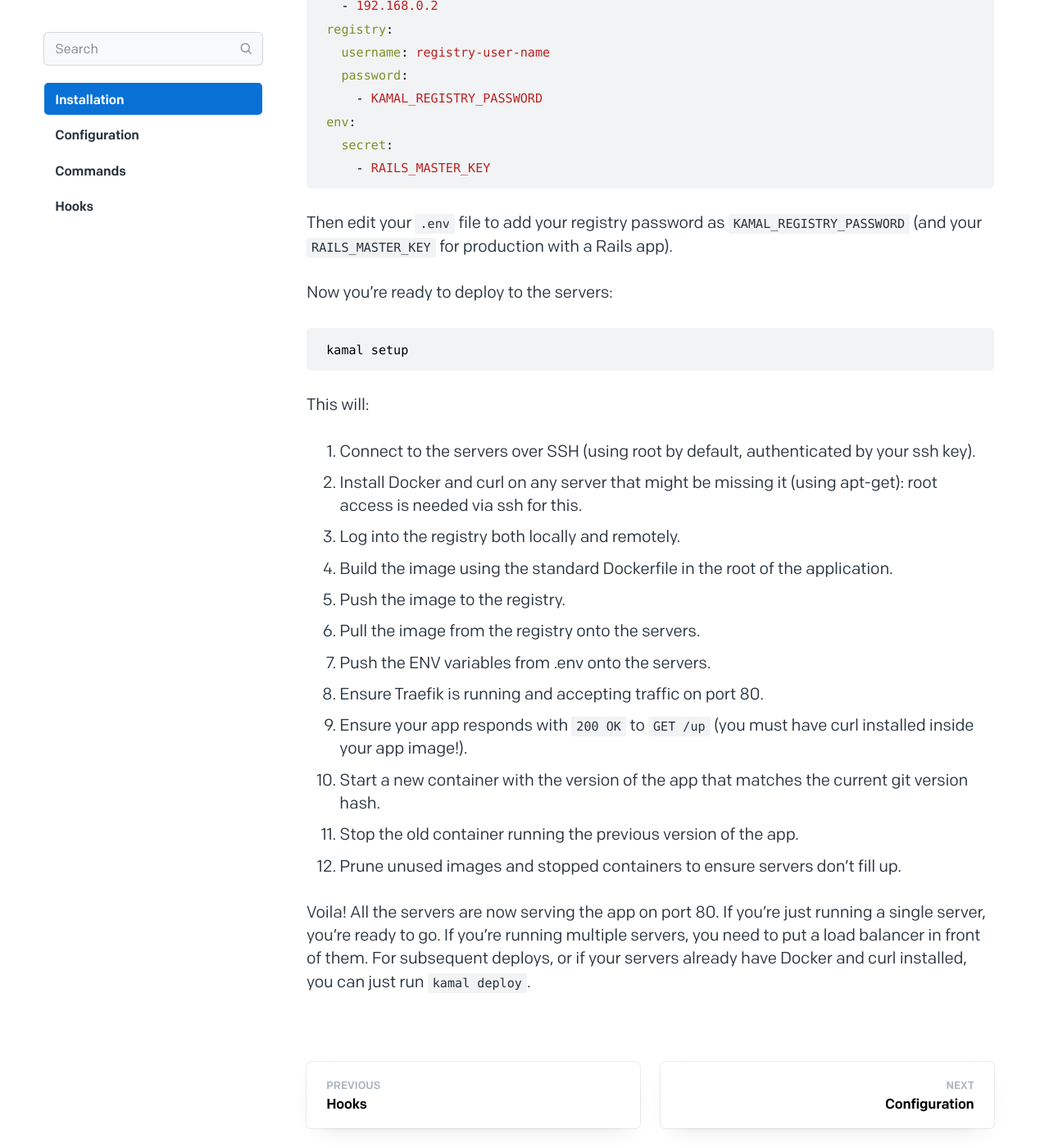
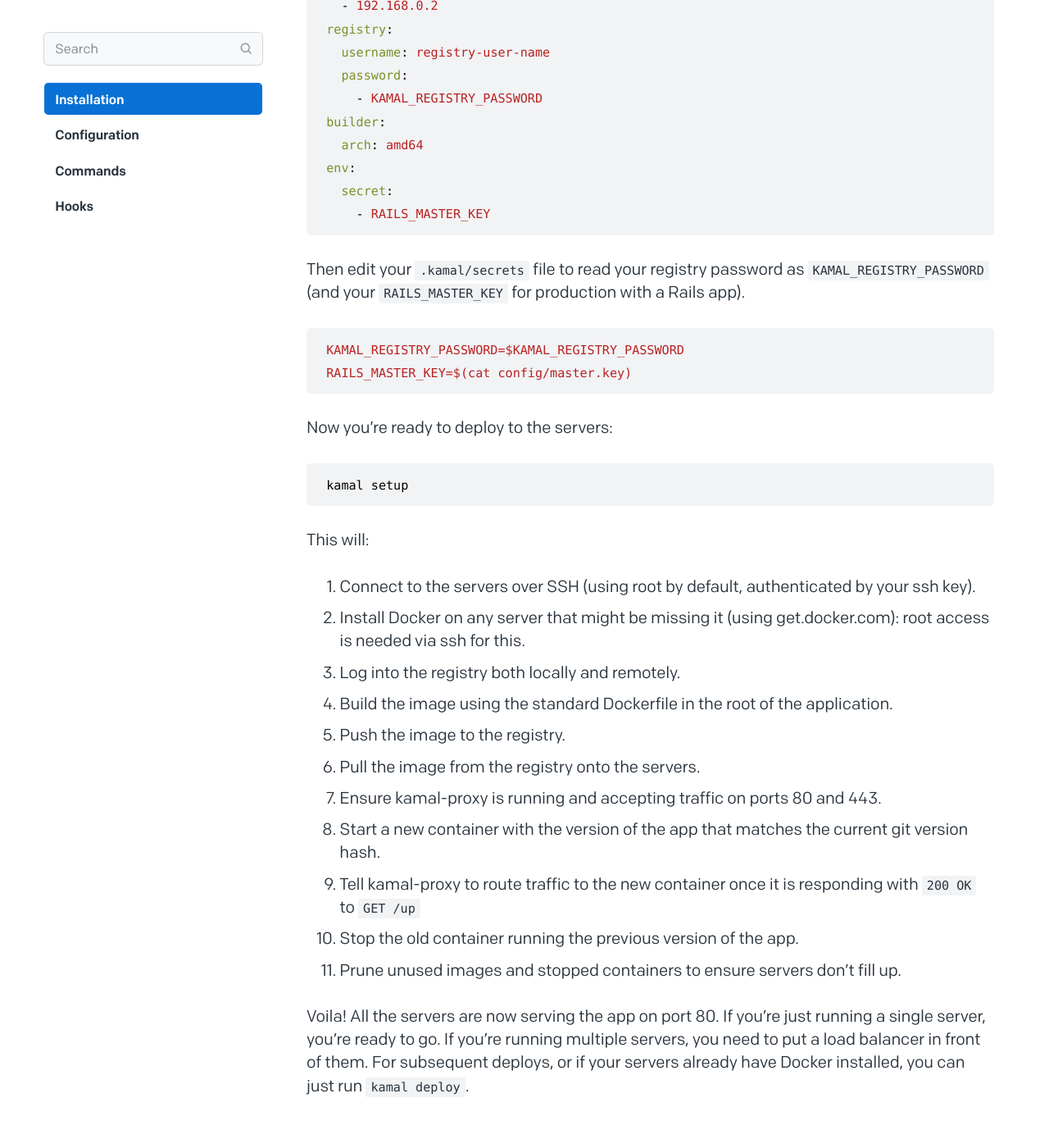
Before and after one commit to basecamp/kamal-site, a Jekyll site: the page built from docs/installation/index.md, in a window 1280 px wide and 1400 px high, scrolled down 996 px. Shown: the whole window at 82% size. Built offline with Jekyll 4.4.1, drawn with Linux system fonts in a browser that asks for light colours.

Commit message:
Update installation docs

````diff
--- a/docs/installation/index.md
+++ b/docs/installation/index.md
@@ -36,12 +36,19 @@ registry:
   username: registry-user-name
   password:
     - KAMAL_REGISTRY_PASSWORD
+builder:
+  arch: amd64
 env:
   secret:
     - RAILS_MASTER_KEY
 ```
 
-Then edit your `.env` file to add your registry password as `KAMAL_REGISTRY_PASSWORD` (and your `RAILS_MASTER_KEY` for production with a Rails app).
+Then edit your `.kamal/secrets` file to read your registry password as `KAMAL_REGISTRY_PASSWORD` (and your `RAILS_MASTER_KEY` for production with a Rails app).
+
+```yaml
+KAMAL_REGISTRY_PASSWORD=$KAMAL_REGISTRY_PASSWORD
+RAILS_MASTER_KEY=$(cat config/master.key)
+```
 
 Now you're ready to deploy to the servers:
 
@@ -52,16 +59,15 @@ kamal setup
 This will:
 
 1. Connect to the servers over SSH (using root by default, authenticated by your ssh key).
-2. Install Docker and curl on any server that might be missing it (using apt-get): root access is needed via ssh for this.
+2. Install Docker on any server that might be missing it (using get.docker.com): root access is needed via ssh for this.
 3. Log into the registry both locally and remotely.
 4. Build the image using the standard Dockerfile in the root of the application.
 5. Push the image to the registry.
 6. Pull the image from the registry onto the servers.
-7. Push the ENV variables from .env onto the servers.
-8. Ensure Traefik is running and accepting traffic on port 80.
-9. Ensure your app responds with `200 OK` to `GET /up` (you must have curl installed inside your app image!).
-10. Start a new container with the version of the app that matches the current git version hash.
-11. Stop the old container running the previous version of the app.
-12. Prune unused images and stopped containers to ensure servers don't fill up.
+7. Ensure kamal-proxy is running and accepting traffic on ports 80 and 443.
+8. Start a new container with the version of the app that matches the current git version hash.
+9. Tell kamal-proxy to route traffic to the new container once it is responding with `200 OK` to `GET /up`
+10. Stop the old container running the previous version of the app.
+11. Prune unused images and stopped containers to ensure servers don't fill up.
 
-Voila! All the servers are now serving the app on port 80. If you're just running a single server, you're ready to go. If you're running multiple servers, you need to put a load balancer in front of them. For subsequent deploys, or if your servers already have Docker and curl installed, you can just run `kamal deploy`.
+Voila! All the servers are now serving the app on port 80. If you're just running a single server, you're ready to go. If you're running multiple servers, you need to put a load balancer in front of them. For subsequent deploys, or if your servers already have Docker installed, you can just run `kamal deploy`.
````
